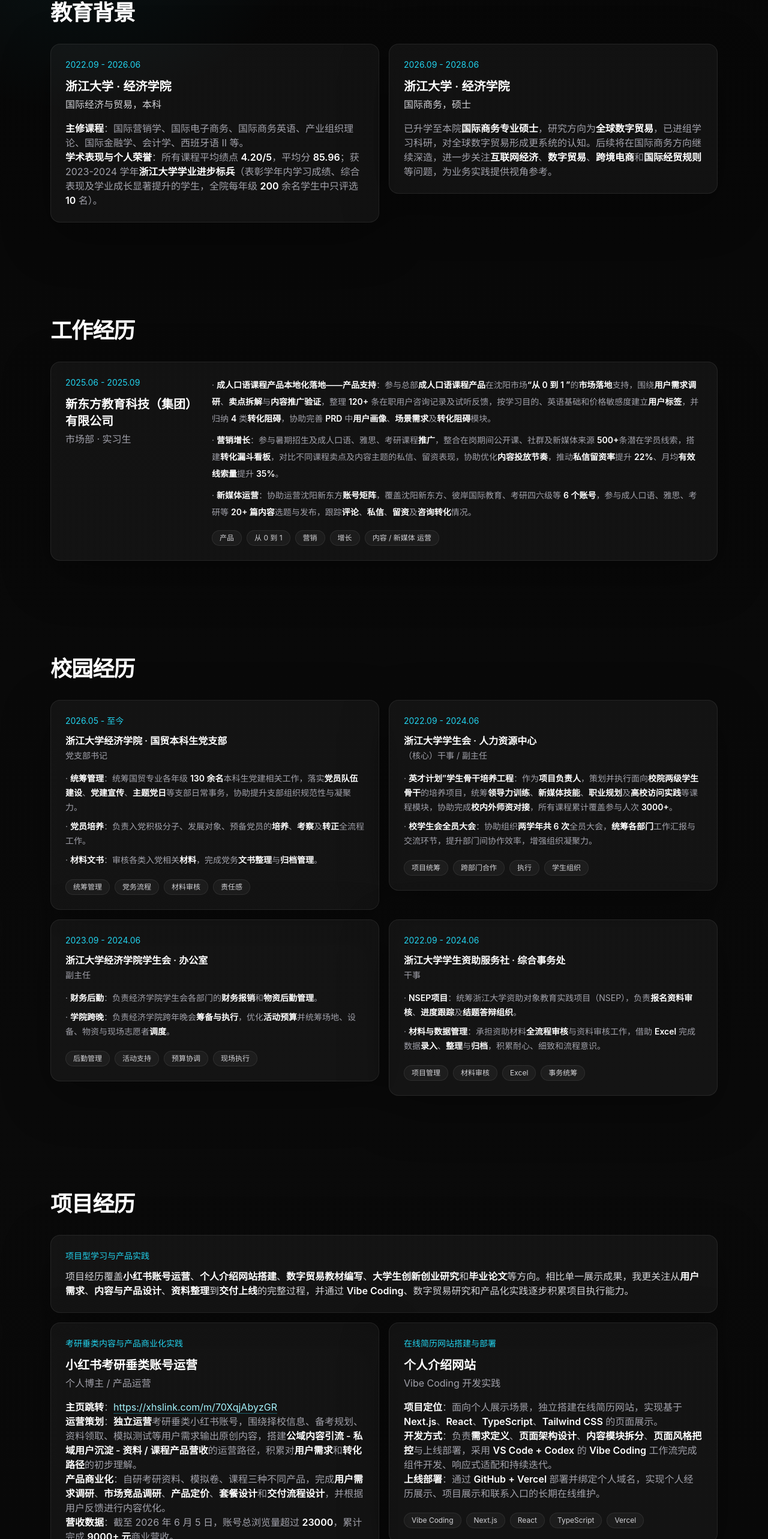
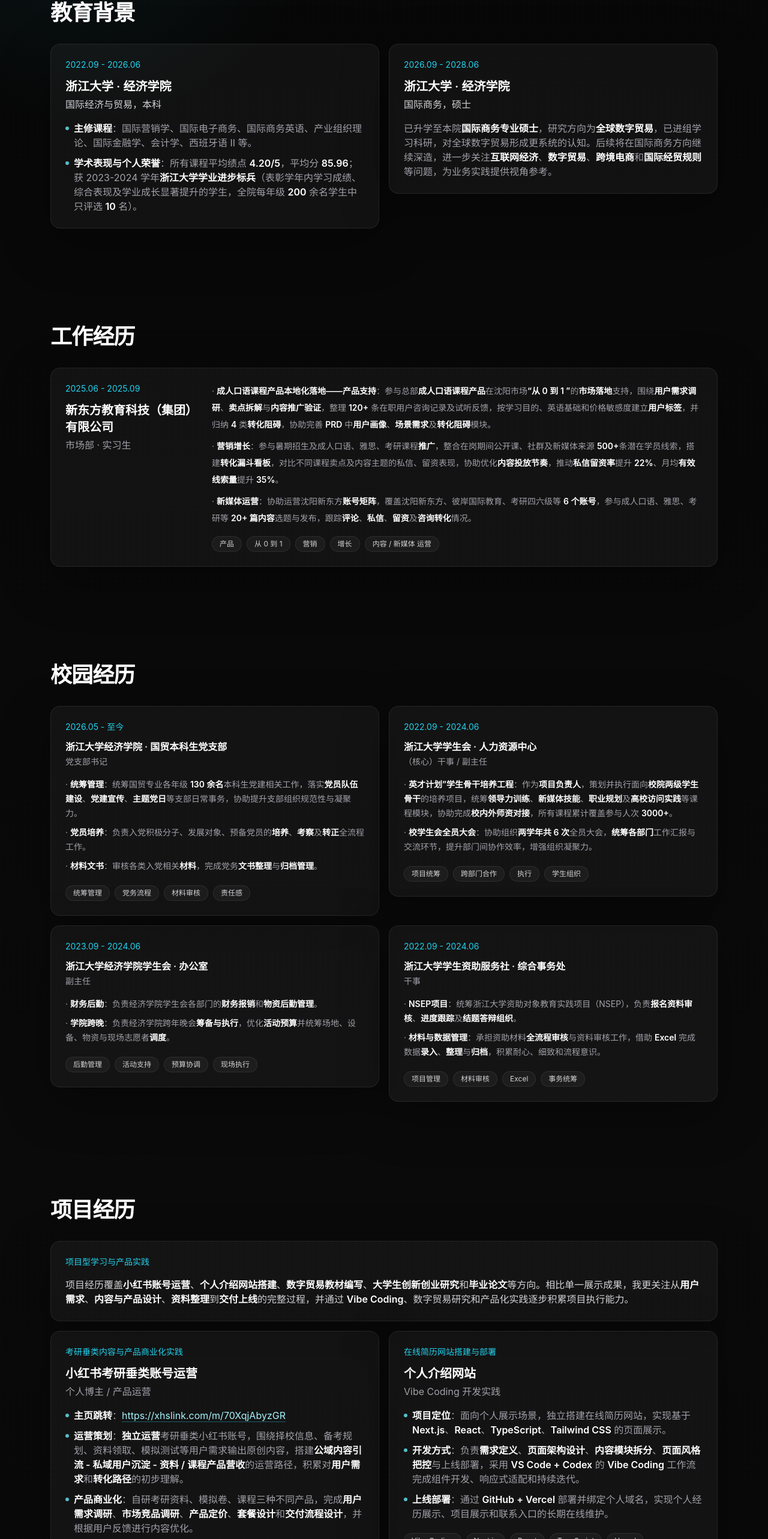
Before and after one commit to gggould-lab/personal-website-build, a Next.js app: page / in a window 1280 px wide. Shown: the part 1691-4257 px from the top of the page at 60% size. Built offline with nearby package versions, Linux system fonts and the light colour scheme.

Commit message:
0606-优化多段内容

```diff
--- a/app/page.tsx
+++ b/app/page.tsx
@@ -46,6 +46,24 @@ function PointText({ text }: { text: string }) {
     );
   }
   return <EmText text={text} />;
+}
+
+function BulletText({ text, className = "text-zinc-400" }: { text: string; className?: string }) {
+  const lines = text.split("\n").filter(Boolean);
+  if (lines.length <= 1) {
+    return <p className={`mt-3 text-sm leading-7 sm:mt-4 sm:text-base ${className}`}><EmText text={text} /></p>;
+  }
+
+  return (
+    <ul className={`mt-3 space-y-2.5 text-sm leading-7 sm:mt-4 sm:text-base ${className}`}>
+      {lines.map((line) => (
+        <li key={line} className="flex gap-2">
+          <span className="mt-[0.55em] h-1.5 w-1.5 shrink-0 rounded-full bg-cyan-300/80" />
+          <span><EmText text={line} /></span>
+        </li>
+      ))}
+    </ul>
+  );
 }
 
 export default function Home() {
@@ -153,7 +171,7 @@ function Education() {
               <p className="text-xs text-accent sm:text-sm">{item.time}</p>
               <h3 className="mt-2 text-lg font-semibold leading-snug text-white sm:mt-3 sm:text-xl">{item.school}</h3>
               <p className="mt-1 text-sm text-zinc-300 sm:text-base">{item.degree}</p>
-              <p className="mt-3 whitespace-pre-line text-sm leading-7 text-zinc-400 sm:mt-4 sm:text-base"><EmText text={item.text} /></p>
+              <BulletText text={item.text} />
             </Card>
           </Reveal>
         ))}
@@ -194,7 +212,7 @@ function Projects() {
       <Reveal>
         <Card className="mb-4">
           <p className="text-xs text-accent sm:text-sm">{projectSummary.title}</p>
-          <p className="mt-3 text-sm leading-7 text-zinc-300 sm:text-base"><EmText text={projectSummary.text} /></p>
+          <BulletText text={projectSummary.text} className="text-zinc-300" />
         </Card>
       </Reveal>
       <div className="grid gap-4 md:grid-cols-2">
@@ -204,7 +222,7 @@ function Projects() {
               <p className="text-xs text-accent sm:text-sm">{p.subtitle}</p>
               <h3 className="mt-2 text-lg font-semibold leading-snug text-white sm:mt-3 sm:text-xl">{p.title}</h3>
               <p className="mt-1 text-sm text-zinc-400 sm:text-base">{p.role}</p>
-              <p className="mt-3 whitespace-pre-line text-sm leading-7 text-zinc-400 sm:mt-4 sm:text-base"><EmText text={p.text} /></p>
+              <BulletText text={p.text} />
               <div className="mt-5"><Tags items={p.tags} /></div>
             </Card>
           </Reveal>
@@ -220,7 +238,7 @@ function Competitions() {
       <Reveal>
         <Card className="mb-4">
           <p className="text-xs text-accent sm:text-sm">{competitionSummary.title}</p>
-          <p className="mt-3 text-sm leading-7 text-zinc-300 sm:text-base"><EmText text={competitionSummary.text} /></p>
+          <BulletText text={competitionSummary.text} className="text-zinc-300" />
         </Card>
       </Reveal>
       <div className="grid gap-4 md:grid-cols-2">
@@ -230,7 +248,7 @@ function Competitions() {
               <p className="text-xs text-accent sm:text-sm">{p.subtitle}</p>
               <h3 className="mt-2 text-lg font-semibold leading-snug text-white sm:mt-3 sm:text-xl">{p.title}</h3>
               <p className="mt-1 text-sm text-zinc-400 sm:text-base">{p.role}</p>
-              <p className="mt-3 whitespace-pre-line text-sm leading-7 text-zinc-400 sm:mt-4 sm:text-base"><EmText text={p.text} /></p>
+              <BulletText text={p.text} />
               <div className="mt-5"><Tags items={p.tags} /></div>
             </Card>
           </Reveal>
```
